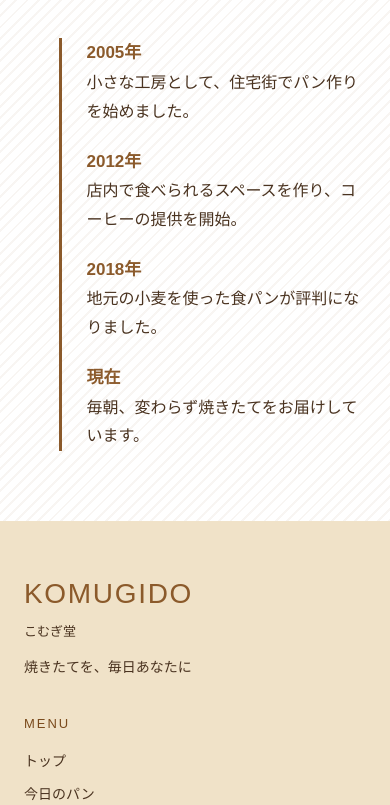
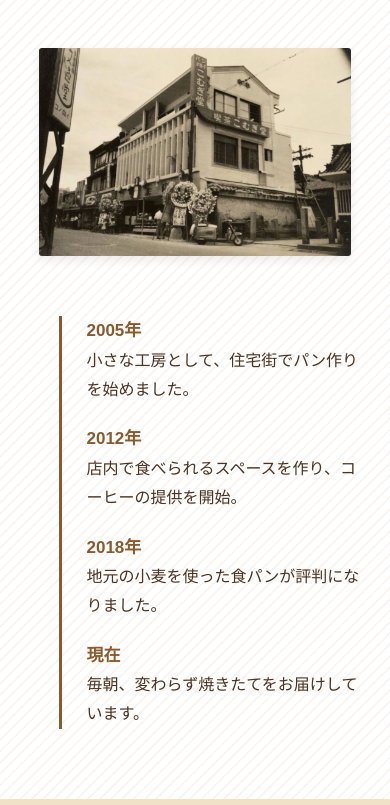
Before and after one commit to naoto2525/team-bakery, a plain HTML site: page history.html in a window 390 px wide. Shown: the part 517-1322 px from the top of the page. Drawn offline with Linux system fonts and the light colour scheme; a web font is replaced by a local one.

Commit message:
画像の追加

```diff
--- a/history.css
+++ b/history.css
@@ -1,8 +1,13 @@
 /* ========== コンテンツ ========== */
+.contents {
+  display: flex;
+  justify-content: space-between;
+}
 .history-list {
+  flex: 1;
   border-left: 3px solid #8b5a2b;
   padding-left: 25px;
-  margin: 40px 20px 70px 15%;
+  margin: 40px 20px 30px 15%;
   font-family: "Zen Kurenaido", "Hiragino Sans", "Noto Sans JP", sans-serif;
 }
 .history-list dt {
@@ -16,3 +21,30 @@
 .history-item {
   margin-bottom: 20px;
 }
+
+/* ========== 画像 ========== */
+.history-img {
+  flex: 1;
+  margin-top: 70px;
+  margin-right: 10%;
+  max-width: 400px;
+  max-height: 300px;
+}
+.history-img img {
+  display: block;
+  width: 100%;
+  border-radius: 3px;
+  box-shadow: 0 4px 12px rgba(0, 0, 0, 0.08);
+  object-fit: cover;
+}
+
+@media (max-width: 768px) {
+  .contents {
+    flex-direction: column-reverse;
+    align-items: center;
+    gap: 20px;
+  }
+  .history-img {
+    margin: 50px 10% 0;
+  }
+}
--- a/history.html
+++ b/history.html
@@ -54,6 +54,10 @@
         <dd>毎朝、変わらず焼きたてをお届けしています。</dd>
       </div>
     </dl>
+
+    <div class="history-img">
+      <img src="img/top-history.jpeg" alt="開店当時のイメージ">
+    </div>
   </section>
 
     <footer class="site-footer">
```
